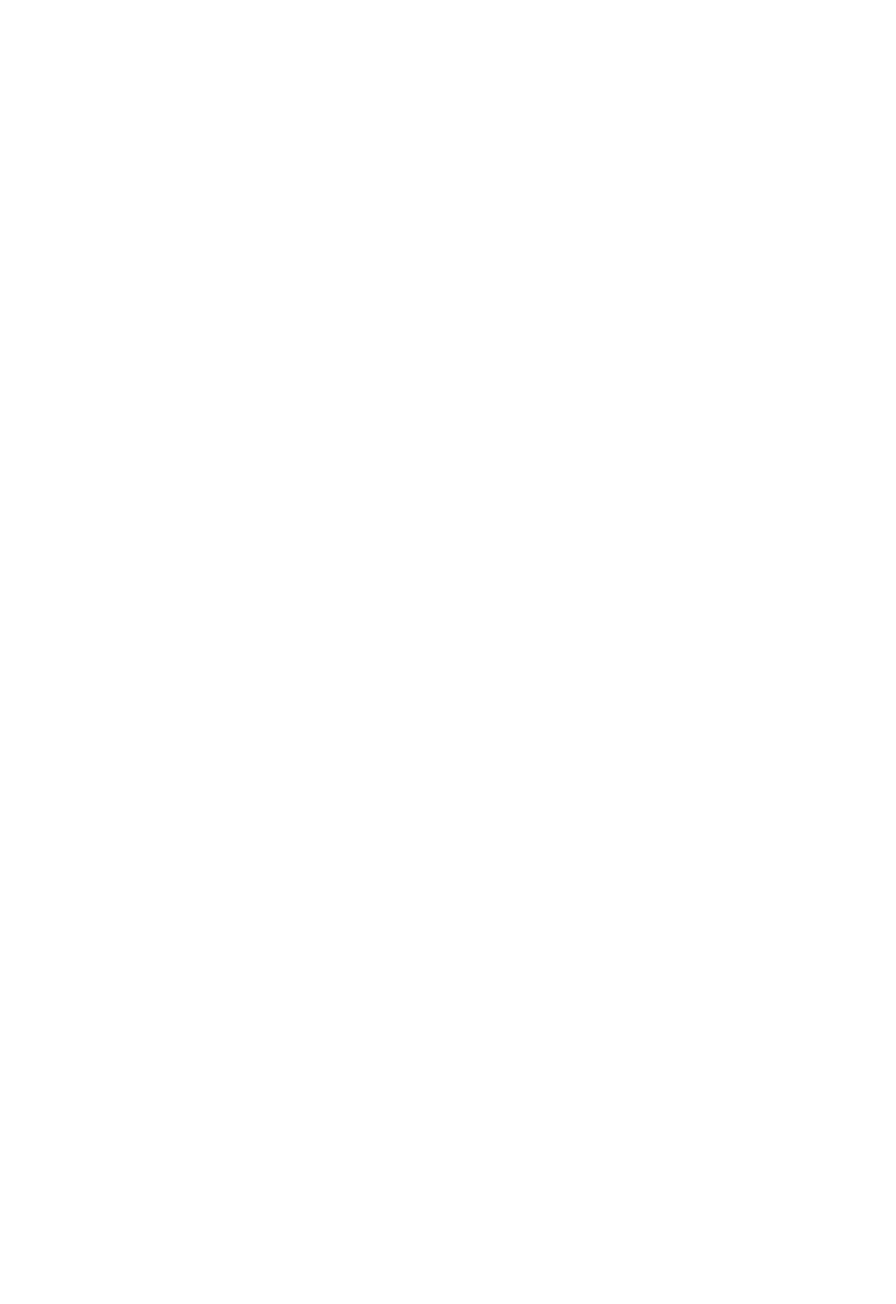
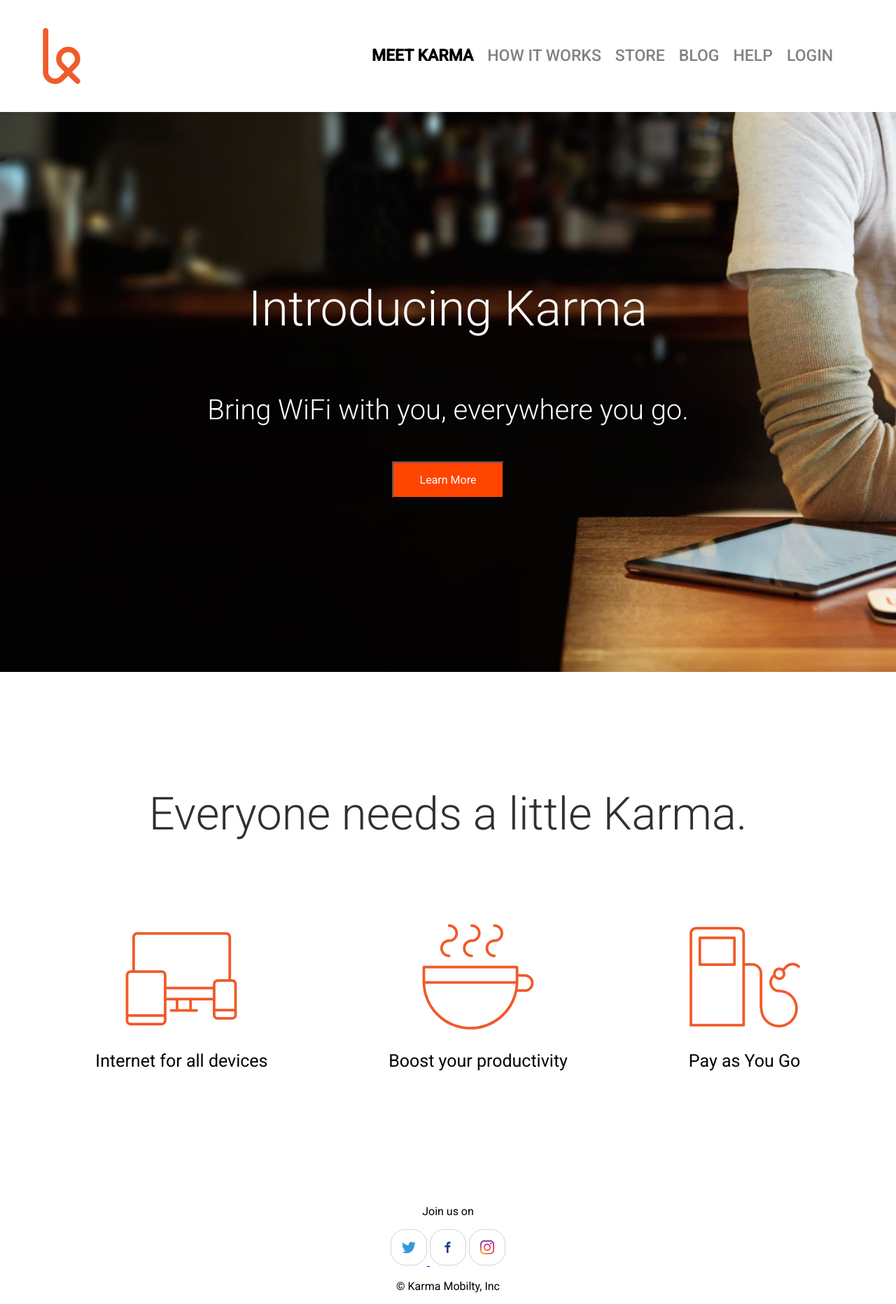
Before and after one commit to CodeYourFuture/HTML-CSS-Module-Project, a PHP site: page / in a window 1280 px wide. Before the commit the page is empty. Shown: the whole page at 70% size. Before the commit the page ends 800 px from the top, so only its background shows below. Run offline with PHP 8.4, Linux system fonts and the light colour scheme.

Commit message:
I make a page karma

```diff
--- a/css/style.css
+++ b/css/style.css
@@ -1,5 +1,6 @@
 
  /* We are using the 'Roboto' font from Google. This has already been added to your HTML header */
+
 
 body {
     font-family: 'Roboto', sans-serif;
@@ -15,3 +16,130 @@ body {
  *
  * - When using Flexbox, remember the items you want to move around need to be inside a parent container set to 'display: flex'
  */
+.header{
+    width: 100%;
+    display:flex;
+    justify-content: space-between;
+}
+
+.karma_logo{
+    width: 80px;
+    height: 80px;
+    padding-left: 3rem;
+    margin: 2.5rem 0 2.5rem 0;
+    border: none;
+}
+nav{
+    margin-top: 50px;
+}
+.nav_list{
+    display:flex;
+    list-style: none;
+    padding-right:5rem;
+}
+
+.nav_link{
+    color:gray;
+    font-weight: 550;
+    font-size: 23px;
+    text-transform: uppercase;
+    text-decoration: none;
+    padding: 10px;
+}
+.nav_link:hover{
+color:orangered
+}
+/* .karma_link{
+    color: black;
+    font-weight: 550;
+    font-size: 23px;
+    text-transform: uppercase;
+    text-decoration: none;
+    padding: 10px;
+} */
+#meet_karma{
+color: black;
+
+}
+#meet_karma:hover{
+    color: green;
+}
+.intro{
+    width: 100%;
+    background-image: url("../img/first-background.jpg");
+    background-size:cover;
+    display: flex;
+    flex-direction: column;
+    align-items: center;
+    height: 100vh;
+    color: white;
+    margin-bottom: 50px;
+}
+.everyone{
+    padding: 50px;
+}
+/* <!--text style--> */
+.intro h1{
+    font-weight: 100;
+    font-size: 70px;                                                                                              px;
+    margin-top: 15rem;
+}
+.intro h2{
+    font-weight:50;
+    font-size: 40px;                                                                                               px;
+    margin-bottom: 50px;
+}
+.intro h3{
+    font-weight:50;
+    font-size: 40px;                                                                                               px;
+    margin-bottom: 15rem;
+}
+.everyone h3{
+    text-align:center;
+    font-size: 65px;
+    font-weight: 40;
+    color:rgb(46, 48, 51);
+}
+.everyone p{
+    color: black;
+    font-size: 25px;
+}
+/* button */
+button{
+    background-color: orangered;
+    color: white;
+    padding: 15px 5px;
+    width: 10rem;
+}
+.tree_item{
+    display: flex;
+    justify-content:space-around;
+    margin-bottom: 50px;
+}
+.item{
+    display:flex;
+    flex-direction: column;
+    align-items: center;
+    font-size: 1.5rem;
+    text-align: center;
+    padding: 50px;
+    margin: 0 20px;
+    /* width: 10rem;
+    height: 10rem; */
+}
+.social_media{
+    width: 20px;
+    height: 20px;
+    padding: 15px;
+    border: 1px solid lightgray;
+    border-radius: 40%;
+}
+.icon{
+    width: 10rem;
+    height: 10rem;
+}
+.footer{
+    display: flex;
+    flex-direction: column;
+    align-items: center;
+}
--- a/index.html
+++ b/index.html
@@ -10,10 +10,83 @@
         <link rel="shortcut icon" type="image/x-icon"  href="favicon.ico">
     </head>
     <body>
+              <header class="header">
+                    <img class="karma_logo" src="img/karma-logo.svg" alt="karma logo">
+                        <!--navabar-->
+                        <nav>
+                            <ul class="nav_list">
+                                <li class="nav_item">
+                                    <a class="nav_link" id= "meet_karma"href=""><strong>Meet Karma</strong></a>
+                                </li>
+                                <li class="nav_item">
+                                    <a class="nav_link" href="">How It Works</a>
+                                </li>
+                                <li>
+                                    <a class="nav_link" href="">Store</a>
+                                </li class="nav_item">
+                                <li>
+                                    <a class="nav_link" href="">Blog</a>
+                                </li class="nav_item">
+                                <li>
+                                    <a class="nav_link" href="">Help</a>
+                                </li class="nav_item">
+                                <li>
+                                    <a class="nav_link" href="">Login</a>
+                                </li>
+                            </ul>
+                        </nav>
+            </header>
+            <!--main-->
+             <main class="main">
+                 <div class="intro">
+                    <h1>Introducing Karma</h1>
+                    <h2>Bring WiFi with you, everywhere you go.</h2>
+                    <button>Learn More</button>
+                 </div>
+                 <!--Everyone Needs a little Karma-->
+                 <div class="everyone">
+                        <h3>Everyone needs a little Karma.</h3>
+                        <!--tree items container-->
+                        <div class="tree_item">
+                            <div class="item">
+                                <img src="img/icon-devices.svg" alt="devices"class="icon">
+                                <p> Internet for all devices</p>
+                            </div>
+                            <div class="item">
+                                <img src="img/icon-coffee.svg" alt="coffee"class="icon">
+                                <p>Boost your productivity</p>
+                            </div>
+                            <div class="item">
+                                <img src="img/icon-refill.svg" alt="refill"class="icon">
+                                <p>Pay as You Go</p>
+                            </div>
+                        </div>
+                 </div>
+                 <!--fotter-->
+                 <footer class="footer">
+                     <p>Join us on</p>
+                     <div class="for_join">
+                    <a href="#">
+                        <img src="img/twitter-icon.svg" alt="twitter" class="social_media">
+                    </a>
+                    <a>
+                        <img src="img/facebook-icon.svg" alt="facebook" class="social_media">
+                    </a>
+                    <a>
+                        <img src="img/instagram-icon.svg" alt="instagram" class="social_media">
+                    </a>
 
+
+                     </div>
+                        <p>&#169; Karma Mobilty, Inc</p>
+                 </footer>
+
+
+             </main>
+
+
+    </body>
+</html>
    <!-- Add your HTML markup here -->
                 <!-- Remember: Use semantic HTML tags like <header>, <main>, <nav>, <footer>, <section> etc -->
                 <!-- All the images you need are in the 'img' folder -->
-
-</body>
-</html>
```
Lines whose indentation alone changed are shown as unchanged.
